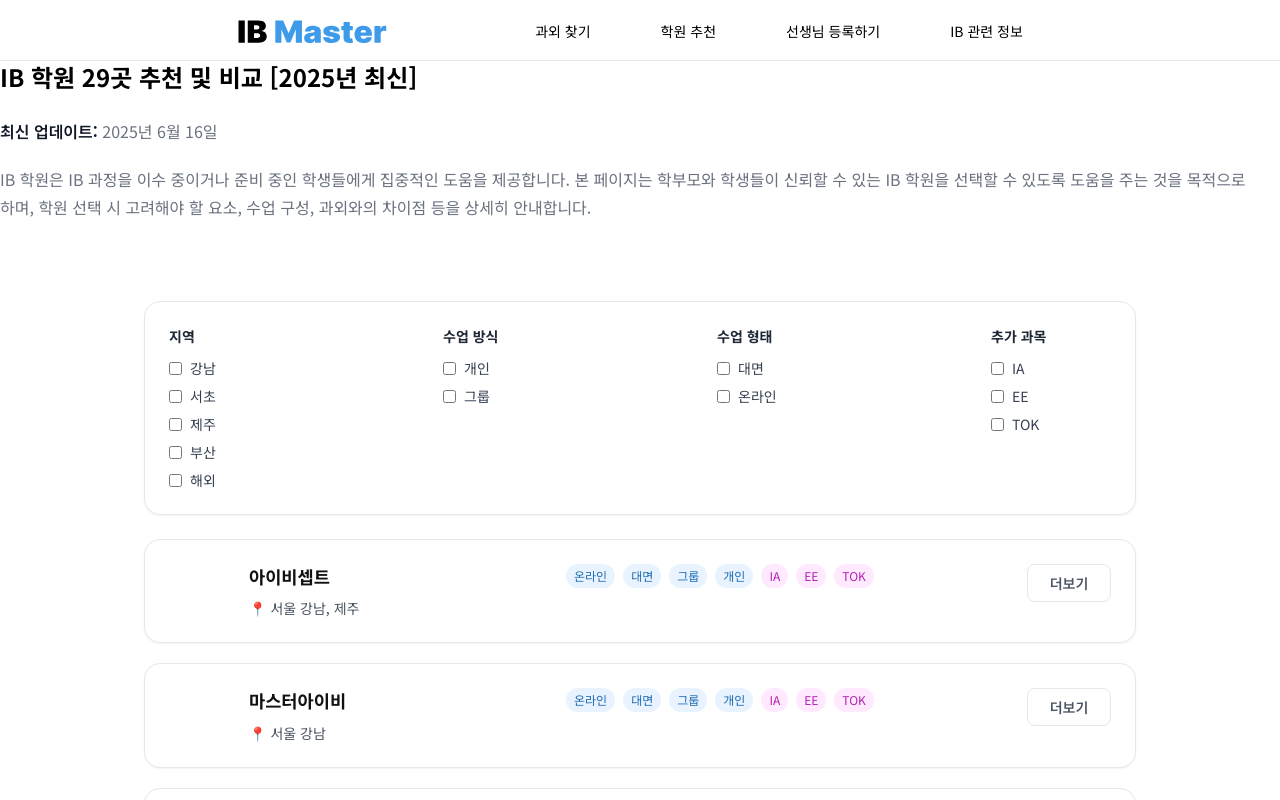
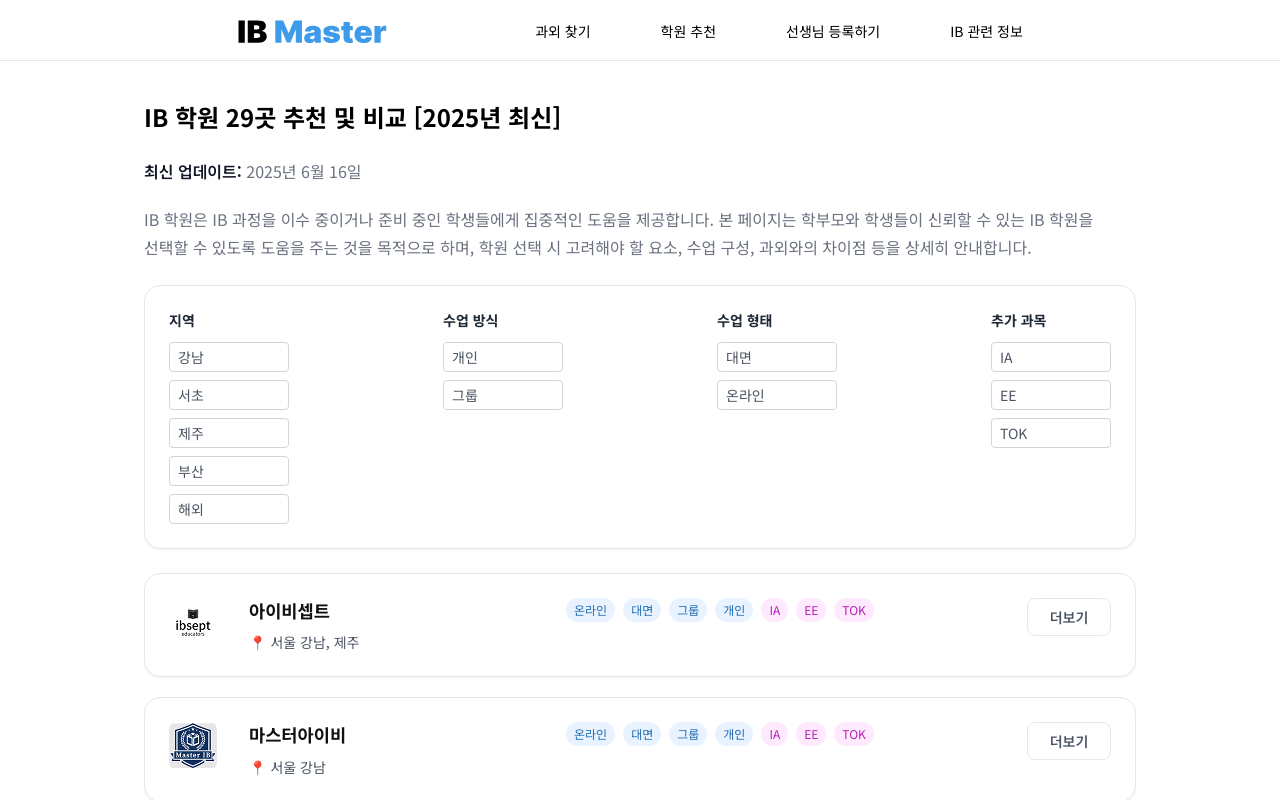
Before and after one commit to antoinelavo/learning-react, a Next.js app: page /hagwons in a window 1280 px wide. Shown: the top 800 px of the page. Built offline with nearby package versions, Linux system fonts and the light colour scheme.

Commit message:
server side rendering?

```diff
--- a/components/HagwonCard.js
+++ b/components/HagwonCard.js
@@ -8,14 +8,14 @@
         <div className="flex flex-wrap justify-between flex-row items-start">
           <div className="flex gap-[2em]">
             <div className="relative w-[3em] h-[3em]">
-              {/* <img
+              <img
                 src={image}
                 alt={`${name} 로고`}
                 width={48}
                 height={48}
                 loading="lazy"
                 style={{ borderRadius: '8px' }}
-              /> */}
+              />
             </div>
             <div className="w-[11em]">
               <div className="text-[1.1em] font-bold mb-2 text-[#111]">{name}</div>
--- a/pages/hagwons.js
+++ b/pages/hagwons.js
@@ -1,40 +1,16 @@
-import { useState, useMemo } from 'react';
 import Head from 'next/head';
 import HagwonCard from '@/components/HagwonCard';
 
-export default function HagwonsPage({ hagwons }) {
-  const [selected, setSelected] = useState({
-    region: [],
-    lessonType: [],
-    format: [],
-    service: [],
-  });
-
-  const filteredHagwons = useMemo(() => {
-    return hagwons.filter(h => {
-      const matchRegion =
-        selected.region.length === 0 || selected.region.some(r => h.region.includes(r))
-
-      const matchType =
-        selected.lessonType.length === 0 ||
-        (Array.isArray(h.lessonType) && selected.lessonType.some(type => h.lessonType.includes(type)));
-
-      const matchFormat =
-        selected.format.length === 0 ||
-        (Array.isArray(h.format) && selected.format.some(f => h.format.includes(f)));
-
-      const matchService =
-        selected.service.length === 0 ||
-        (h.ia_ee_tok && selected.service.every(s => ['IA', 'EE', 'TOK'].includes(s)));
-
-      return matchRegion && matchType && matchFormat && matchService;
-    });
-  }, [hagwons, selected]);
-
+export default function HagwonsPage({ filteredHagwons = [], selected = {} }) {
   return (
     <>
-      <div>
+      <Head>
+        <title>IB 학원 29곳 추천 및 비교 [2025년 최신]</title>
+      </Head>
+
+      <main className="max-w-5xl mx-auto px-4 py-10">
         <h1 className="text-2xl font-bold mb-6">IB 학원 29곳 추천 및 비교 [2025년 최신]</h1>
+
         <article className="prose lg:prose-base max-w-none space-y-4 text-gray-500 mb-6">
           <p><strong>최신 업데이트:</strong> 2025년 6월 16일</p>
           <p>
@@ -43,12 +19,8 @@
             학원 선택 시 고려해야 할 요소, 수업 구성, 과외와의 차이점 등을 상세히 안내합니다.
           </p>
         </article>
-      </div>
 
-      <main className="max-w-5xl mx-auto px-4 py-10">
-
-
-        <FilterLinks selected={selected} setSelected={setSelected} />
+        <FilterLinks selected={selected} />
 
         <div className="space-y-5 flex flex-col mt-6">
           {filteredHagwons.length === 0 ? (
@@ -64,72 +36,90 @@
   );
 }
 
-// Static generation (no server-side filtering)
-export async function getStaticProps() {
+export async function getServerSideProps(context) {
   const hagwons = (await import('@/data/hagwons')).default;
+  const query = context.query;
+
+  const selected = {
+    region: Array.isArray(query.region) ? query.region : query.region ? [query.region] : [],
+    lessonType: Array.isArray(query.lessonType) ? query.lessonType : query.lessonType ? [query.lessonType] : [],
+    format: Array.isArray(query.format) ? query.format : query.format ? [query.format] : [],
+    service: Array.isArray(query.service) ? query.service : query.service ? [query.service] : [],
+  };
+
+  const filteredHagwons = hagwons.filter(h => {
+    const matchRegion =
+      selected.region.length === 0 || selected.region.some(r => h.region.includes(r));
+
+    const matchType =
+      selected.lessonType.length === 0 ||
+      (Array.isArray(h.lessonType) && selected.lessonType.some(type => h.lessonType.includes(type)));
+
+    const matchFormat =
+      selected.format.length === 0 ||
+      (Array.isArray(h.format) && selected.format.some(f => h.format.includes(f)));
+
+    const matchService =
+      selected.service.length === 0 ||
+      (h.ia_ee_tok && selected.service.every(s => ['IA', 'EE', 'TOK'].includes(s)));
+
+    return matchRegion && matchType && matchFormat && matchService;
+  });
 
   return {
-    props: { hagwons },
-    revalidate: 3600,
+    props: {
+      filteredHagwons,
+      selected,
+    },
   };
 }
 
-// Filter UI component
-function FilterLinks({ selected, setSelected }) {
+function FilterLinks({ selected }) {
+  const base = '/hagwons';
+
+  const filterGroups = [
+    { title: '지역', param: 'region', options: ['강남', '서초', '제주', '부산', '해외'] },
+    { title: '수업 방식', param: 'lessonType', options: ['개인', '그룹'] },
+    { title: '수업 형태', param: 'format', options: ['대면', '온라인'] },
+    { title: '추가 과목', param: 'service', options: ['IA', 'EE', 'TOK'] },
+  ];
+
   return (
     <section className="bg-white border border-gray-200 p-6 rounded-2xl shadow-sm flex flex-wrap gap-10 justify-center md:justify-between my-[1em]">
-      <FilterGroup
-        title="지역"
-        options={["강남", "서초", "제주", "부산", "해외"]}
-        selected={selected.region}
-        onChange={value => handleToggle(selected, setSelected, 'region', value)}
-      />
-      <FilterGroup
-        title="수업 방식"
-        options={["개인", "그룹"]}
-        selected={selected.lessonType}
-        onChange={value => handleToggle(selected, setSelected, 'lessonType', value)}
-      />
-      <FilterGroup
-        title="수업 형태"
-        options={["대면", "온라인"]}
-        selected={selected.format}
-        onChange={value => handleToggle(selected, setSelected, 'format', value)}
-      />
-      <FilterGroup
-        title="추가 과목"
-        options={["IA", "EE", "TOK"]}
-        selected={selected.service}
-        onChange={value => handleToggle(selected, setSelected, 'service', value)}
-      />
+      {filterGroups.map(group => (
+        <div key={group.param} className="flex flex-col gap-2 min-w-[120px]">
+          <h3 className="font-bold text-sm text-gray-800 mb-1">{group.title}</h3>
+          {group.options.map(option => {
+            const current = new URLSearchParams();
+            for (const key in selected) {
+              selected[key].forEach(val => current.append(key, val));
+            }
+            const isSelected = selected[group.param]?.includes(option);
+            const updated = isSelected
+              ? selected[group.param].filter(o => o !== option)
+              : [...(selected[group.param] || []), option];
+
+            current.delete(group.param);
+            updated.forEach(val => current.append(group.param, val));
+
+            const href = `${base}?${current.toString()}`;
+
+            return (
+              <a
+                key={option}
+                href={href}
+                className={`text-sm px-2 py-1 rounded border ${
+                  isSelected
+                    ? 'bg-black text-white border-black'
+                    : 'text-gray-600 border-gray-300 hover:bg-gray-100'
+                }`}
+              >
+                {option}
+              </a>
+            );
+          })}
+        </div>
+      ))}
     </section>
   );
 }
-
-function FilterGroup({ title, options, selected, onChange }) {
-  return (
-    <div className="flex flex-col gap-2 min-w-[120px]">
-      <h3 className="font-bold text-sm text-gray-800 mb-1">{title}</h3>
-      {options.map(option => (
-        <label key={option} className="text-sm text-gray-700 flex items-center gap-2">
-          <input
-            type="checkbox"
-            checked={selected.includes(option)}
-            onChange={() => onChange(option)}
-          />
-          {option}
-        </label>
-      ))}
-    </div>
-  );
-}
-
-function handleToggle(selected, setSelected, key, value) {
-  setSelected(prev => {
-    const list = prev[key];
-    const newList = list.includes(value)
-      ? list.filter(v => v !== value)
-      : [...list, value];
-    return { ...prev, [key]: newList };
-  });
-}
```
